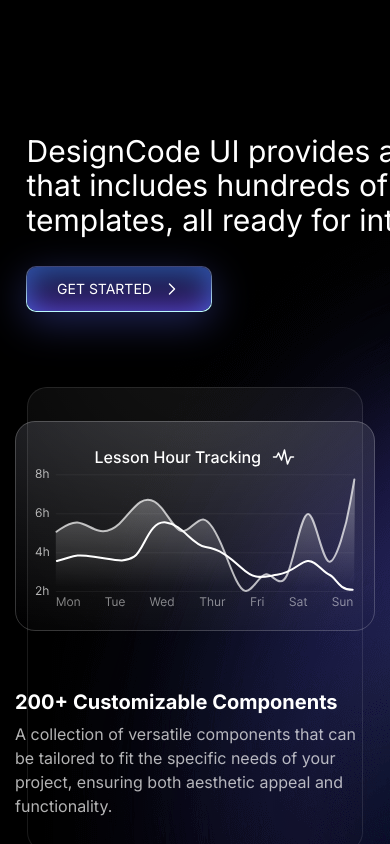
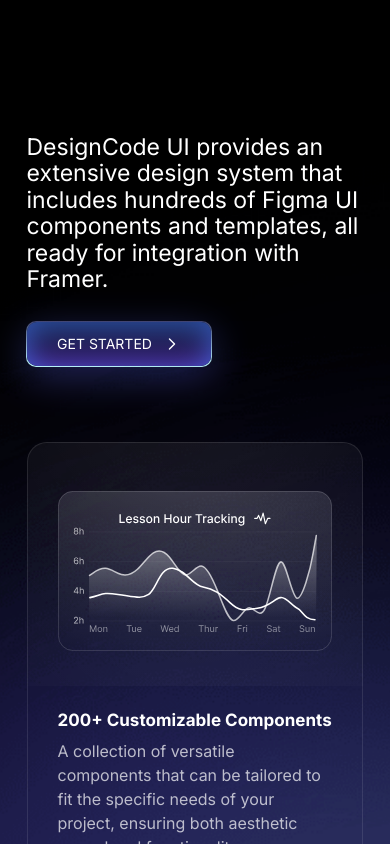
Before and after one commit to code-gritt/stellar-ai, a Next.js app: page / in a window 390 px wide. Shown: the part 4380-5224 px from the top of the page. Built offline with nearby package versions, Linux system fonts and the light colour scheme.

Commit message:
feat: responsive `changelog` section

```diff
--- a/components/Card1/Card1.tsx
+++ b/components/Card1/Card1.tsx
@@ -6,6 +6,7 @@
   img: string;
   title: string;
   description: string;
+  className?: string;
 }
 
 export const Card1: React.FC<Card1Props> = ({
@@ -13,9 +14,10 @@
   description,
   img,
   title,
+  className,
 }) => {
   return (
-    <div {...{ style }} className={styles.root}>
+    <div {...{ style }} className={`${styles.root} ${className ?? ''}`.trim()}>
       <img src={img} />
       <div className={styles.text}>
         <h3>{title}</h3>
--- a/components/Sections/Changelog/Changelog.module.css
+++ b/components/Sections/Changelog/Changelog.module.css
@@ -24,3 +24,130 @@
   right: 0;
   margin: 0 auto;
 }
+
+@media (max-width: 1399.98px) {
+  .col5Card1 {
+    & img,
+    & > div {
+      width: 100%;
+    }
+  }
+
+  .col7Card1 {
+    & img,
+    & > div {
+      width: 299px;
+    }
+  }
+
+  .col5Card1,
+  .col7Card1 {
+    & h3 {
+      font-size: 19px;
+    }
+  }
+}
+
+@media (max-width: 1199.98px) {
+  .col7Card1 {
+    & img,
+    & > div {
+      width: 236px;
+    }
+  }
+
+  .col5Card1,
+  .col7Card1 {
+    & h3 {
+      font-size: 15px;
+    }
+  }
+
+  .blur {
+    width: 100%;
+    transform: scale(1.6);
+    bottom: 14vw;
+  }
+}
+
+@media (max-width: 991.98px) {
+  .title {
+    width: 100%;
+
+    & h2 {
+      font-size: 23px;
+    }
+  }
+
+  .col7Card1 {
+    & img,
+    & > div {
+      width: 154px;
+    }
+  }
+
+  .col5Card1,
+  .col7Card1 {
+    & h3 {
+      font-size: 15px;
+    }
+  }
+
+  .blur {
+    bottom: 27vw;
+    transform: scale(2);
+  }
+}
+
+@media (max-width: 750.98px) {
+  .blur {
+    transform: scale(2.3);
+    bottom: 39vw;
+  }
+}
+
+@media (max-width: 719.98px) {
+  .col7Card1,
+  .col5Card1 {
+    & img,
+    & > div {
+      width: 360px;
+    }
+
+    & h3 {
+      font-size: 20px;
+    }
+  }
+
+  .blur {
+    transform: scale(1);
+    height: 100%;
+    bottom: 0;
+    left: -95vw;
+    width: auto;
+  }
+}
+
+@media (max-width: 575.98px) {
+  .col7Card1,
+  .col5Card1 {
+    & img,
+    & > div {
+      width: 100%;
+    }
+
+    & h3 {
+      font-size: 17px;
+    }
+  }
+
+  .blur {
+    left: -175vw;
+  }
+}
+
+@media (max-width: 380.98px) {
+  .blur {
+    left: -320vw;
+  }
+}
--- a/components/Sections/Changelog/Changelog.tsx
+++ b/components/Sections/Changelog/Changelog.tsx
@@ -27,6 +27,7 @@
         <div className="row">
           <div className="col-7">
             <Card1
+              className={styles.col7Card1}
               img="/lesson.svg"
               title="200+ Customizable Components"
               description="A collection of versatile components that can be tailored to fit the specific needs of your project, ensuring both aesthetic appeal and functionality."
@@ -34,6 +35,7 @@
           </div>
           <div className="col-5">
             <Card1
+              className={styles.col5Card1}
               img="/ticket.svg"
               title="2000+ Figma Variants"
               description="This vast selection of variants offers designers the flexibility to adapt each element to different use cases and design contexts, enhancing the user experience."
@@ -43,6 +45,7 @@
         <div className="row">
           <div className="col-5">
             <Card1
+              className={styles.col5Card1}
               img="/chart.svg"
               title="2,116 Unique Icons"
               description="Enhance your design with a comprehensive set of icons, each crafted to complement various design themes and improve interface navigation."
@@ -50,6 +53,7 @@
           </div>
           <div className="col-7">
             <Card1
+              className={styles.col7Card1}
               img="/cards.svg"
               title="180+ Variables"
               description="These variables provide the flexibility to create responsive designs that are visually appealing and function well across different devices and themes."
--- a/components/Sections/Steps/Steps.module.css
+++ b/components/Sections/Steps/Steps.module.css
@@ -69,7 +69,7 @@
 }
 
 .score {
-  top: 20vw;
+  top: 49%;
   left: -70px;
 }
 
```
